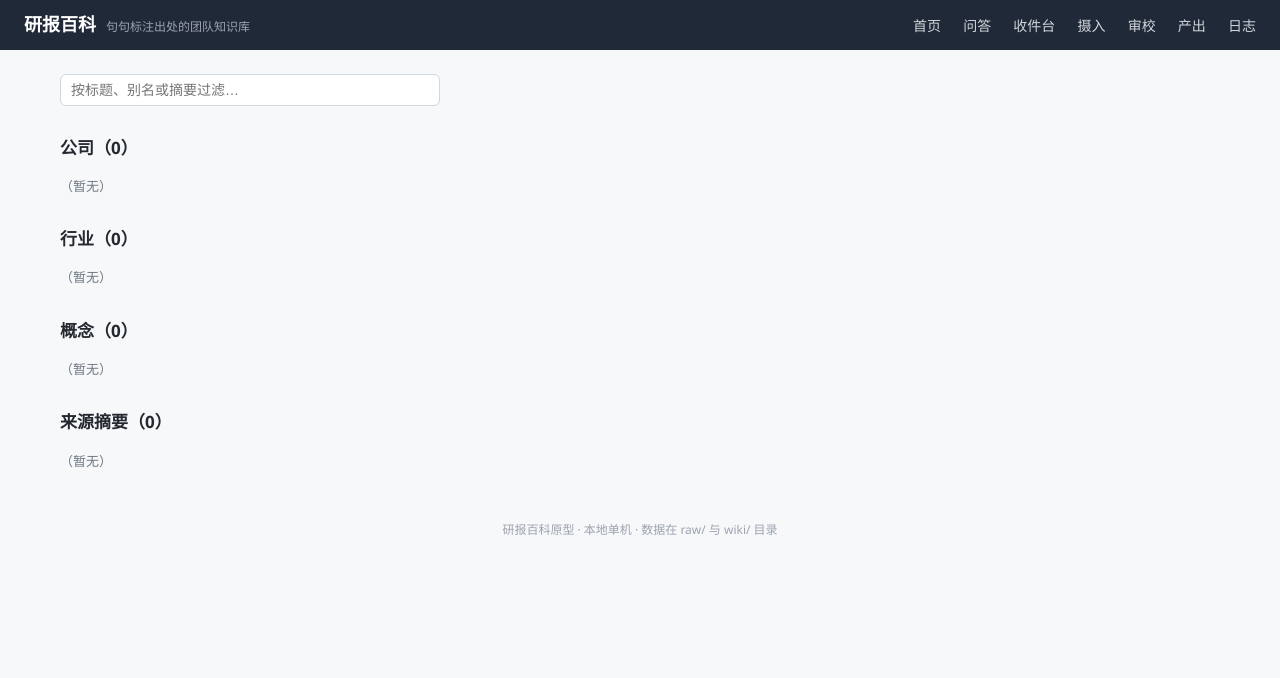
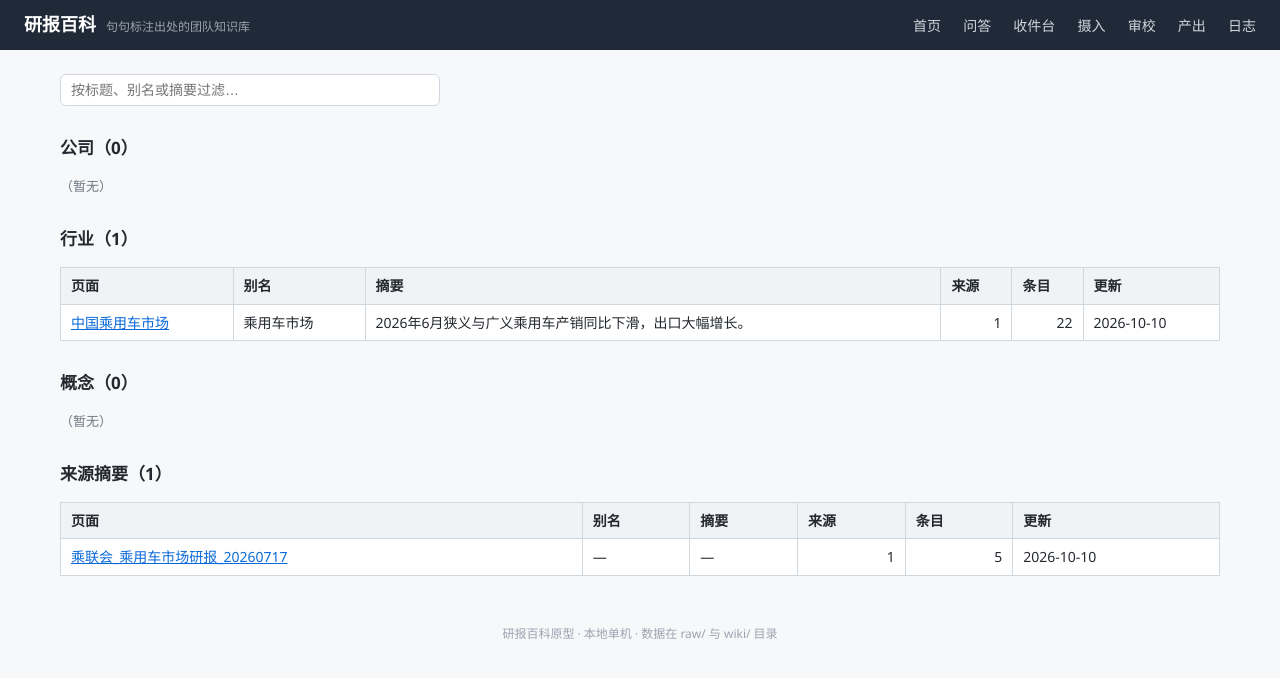
Before and after one commit to igtheshy-hub/Equity-Research-Encyclopedia, a Flask app: page / in a window 1280 px wide. Shown: the top 678 px of the page. Run offline with Flask 3, Linux system fonts and the light colour scheme.

Commit message:
修复摄入超时与重复提交，接入第一份真实研报
- llm.py/config.json：GLM 调用关闭深度思考（disable_thinking 可配），长输入编译不再顶爆 180 秒读超时
- 摄入互斥：进行中重复提交返回 409，页面禁用勾选，运行状态超 30 分钟按中断处理
- manifest 逐文件落盘，中途失败不丢已完成部分；manage.py ingest --file 支持相对路径
- 收件台/摄入页最近结果持久化到 data/ui_state.json（已 gitignore），离开页面不再丢状态
- 首份真实数据：乘联会乘用车月报入库，新建 industries/中国乘用车市场.md（22 条）

Co-Authored-By: Claude Code <noreply@anthropic.com>

```diff
--- a/config.json
+++ b/config.json
@@ -3,7 +3,8 @@
     "base_url": "https://open.bigmodel.cn/api/paas/v4/chat/completions",
     "model": "glm-4.6",
     "read_timeout_s": 180,
-    "max_retries": 3
+    "max_retries": 3,
+    "disable_thinking": true
   },
   "temperature": {
     "select": 0.0,
--- a/manage.py
+++ b/manage.py
@@ -75,7 +75,7 @@ def _iter_pdfs():
 def cmd_ingest(args):
     from src import pdf_extract
     if args.file:
-        targets = [Path(args.file)]
+        targets = [Path(args.file).resolve()]
     else:
         targets = list(_iter_pdfs())
     if not targets:
--- a/src/ingest.py
+++ b/src/ingest.py
@@ -350,6 +350,7 @@ def run_all(paths):
             continue
         if r:
             results.append(r)
+        save_manifest(manifest)  # 逐文件落盘，中途失败不丢已完成的部分
     save_manifest(manifest)
     wiki.rebuild_index_md(wiki.load_pages())
     if results:
--- a/src/llm.py
+++ b/src/llm.py
@@ -66,6 +66,9 @@ def _call(messages, task):
         "messages": messages,
         "temperature": config.CFG["temperature"].get(task, 0.2),
     }
+    # 本项目任务均为结构化提取/判定，关闭 GLM 深度思考以免长输入时思考耗时顶爆读超时
+    if config.CFG["llm"].get("disable_thinking", True):
+        payload["thinking"] = {"type": "disabled"}
     max_retries = config.CFG["llm"]["max_retries"]
     last = None
     for attempt in range(max_retries + 1):
--- a/src/web/app.py
+++ b/src/web/app.py
@@ -1,6 +1,9 @@
 import io
+import json
+import threading
 import uuid
 from contextlib import redirect_stdout
+from datetime import datetime
 from pathlib import Path
 from urllib.parse import quote
 
@@ -15,6 +18,25 @@ from ..classify import classify_one, sanitize, unique_target
 from ..ingest import iter_pdfs, load_manifest, run_all
 
 app = Flask(__name__)
+
+STATE_PATH = config.DATA_DIR / "ui_state.json"
+
+# 同一时刻只允许一个摄入在跑：防重复提交导致重复调用、重复写盘
+_ingest_lock = threading.Lock()
+
+
+def _load_state():
+    if STATE_PATH.exists():
+        try:
+            return json.loads(STATE_PATH.read_text(encoding="utf-8"))
+        except ValueError:
+            return {}
+    return {}
+
+
+def _save_state(state):
+    config.DATA_DIR.mkdir(parents=True, exist_ok=True)
+    STATE_PATH.write_text(json.dumps(state, ensure_ascii=False, indent=1), encoding="utf-8")
 
 TYPE_LABELS = {"company": "公司", "industry": "行业", "concept": "概念", "source": "来源摘要"}
 _LAST_ASK = {}
@@ -132,7 +154,10 @@ def memo_save():
 
 @app.route("/upload")
 def upload_page():
-    return render_template("upload.html")
+    state = _load_state()
+    last_upload = state.get("last_upload")
+    inbox = sorted(p.name for p in config.INBOX_DIR.glob("*.pdf"))
+    return render_template("upload.html", last_upload=last_upload, inbox=inbox)
 
 
 @app.route("/upload/do", methods=["POST"])
@@ -155,6 +180,9 @@ def upload_do():
         except Exception as e:
             r = {"ok": False, "file": dest.name, "error": str(e)}
         results.append(r)
+    state = _load_state()
+    state["last_upload"] = {"time": datetime.now().strftime("%Y-%m-%d %H:%M"), "results": results}
+    _save_state(state)
     return jsonify({"results": results})
 
 
@@ -172,7 +200,16 @@ def ingest_page():
             "entries": info and info.get("entries_count"),
         })
     inbox = sorted(p.name for p in config.INBOX_DIR.glob("*.pdf"))
-    return render_template("ingest.html", rows=rows, inbox=inbox)
+    last_ingest = _load_state().get("last_ingest")
+    if last_ingest and last_ingest.get("status") == "running":
+        try:
+            started = datetime.fromisoformat(last_ingest["started_at"])
+            if (datetime.now() - started).total_seconds() > 1800:
+                last_ingest = dict(last_ingest, status="abandoned",
+                                   note="状态超过 30 分钟未更新，按中断处理；未入库的文件可重新摄入")
+        except (KeyError, ValueError):
+            last_ingest = dict(last_ingest, status="abandoned", note="状态时间戳异常，按中断处理")
+    return render_template("ingest.html", rows=rows, inbox=inbox, last_ingest=last_ingest)
 
 
 @app.route("/ingest/do", methods=["POST"])
@@ -187,10 +224,24 @@ def ingest_do():
         targets = [valid[rel] for rel in (data.get("paths") or []) if rel in valid]
     if not targets:
         return jsonify({"results": [], "log": "没有选中可摄入的文件", "problems": []})
+    if not _ingest_lock.acquire(blocking=False):
+        return jsonify({"error": "已有摄入正在进行中，请等它完成（摄入页会自动刷新显示进度）后再操作。"}), 409
+    state = _load_state()
+    state["last_ingest"] = {"status": "running", "started": datetime.now().strftime("%H:%M"),
+                            "started_at": datetime.now().isoformat(timespec="seconds"),
+                            "targets": [p.name for p in targets]}
+    _save_state(state)
     buf = io.StringIO()
-    with redirect_stdout(buf):
-        results = run_all(targets)
-        problems = validate.validate_all()
+    try:
+        with redirect_stdout(buf):
+            results = run_all(targets)
+            problems = validate.validate_all()
+    finally:
+        state = _load_state()
+        state["last_ingest"] = {"status": "done", "time": datetime.now().strftime("%Y-%m-%d %H:%M"),
+                                "count": len(results)}
+        _save_state(state)
+        _ingest_lock.release()
     return jsonify({"results": results, "log": buf.getvalue(), "problems": problems})
 
 
--- a/src/web/static/app.js
+++ b/src/web/static/app.js
@@ -108,8 +108,13 @@ if (ingestForm) {
       headers: { "Content-Type": "application/json" },
       body: JSON.stringify({ paths }),
     })
-      .then((r) => r.json())
-      .then((d) => {
+      .then((r) => r.json().then((d) => ({ status: r.status, body: d })))
+      .then(({ status, body: d }) => {
+        if (status !== 200) {
+          btn.disabled = false;
+          hint.textContent = d.error || ("摄入请求失败（HTTP " + status + "）");
+          return;
+        }
         btn.disabled = false;
         hint.textContent = "";
         log.textContent = d.log + (d.problems && d.problems.length
@@ -122,7 +127,12 @@ if (ingestForm) {
   });
 }
 
-/* 6. 审校执行 */
+/* 6. 摄入进行中：自动刷新页面直到状态变化 */
+if (document.getElementById("ingest-running")) {
+  setTimeout(() => location.reload(), 15000);
+}
+
+/* 7. 审校执行 */
 const auditBtn = document.getElementById("audit-btn");
 if (auditBtn) {
   auditBtn.addEventListener("click", () => {
--- /dev/null
+++ b/wiki/industries/中国乘用车市场.md
@@ -0,0 +1,41 @@
+---
+title: 中国乘用车市场
+type: industry
+sources:
+- raw/reports/汽车/乘联会_乘用车市场研报_20260717.pdf
+updated: '2026-10-10'
+history:
+- 2026-10-10 新建页面，摄入 乘联会_乘用车市场研报_20260717.pdf（22 条）
+aliases:
+- 乘用车市场
+summary: 2026年6月狭义与广义乘用车产销同比下滑，出口大幅增长。
+---
+# 中国乘用车市场
+
+## 行业格局
+
+- 2026年6月狭义乘用车产量2,336,703辆、批发2,356,967辆、出口875,462辆、零售1,601,924辆[[乘联会_乘用车市场研报_20260717.pdf#p3]]
+- 2026年6月狭义乘用车产量同比-2.7%、批发同比-5.7%、出口同比82.0%、零售同比-23.2%[[乘联会_乘用车市场研报_20260717.pdf#p3]]
+- 2026年6月狭义乘用车零售中，轿车621,806辆同比-34.3%，MPV 73,963辆同比-23.4%，SUV 906,155辆同比-13.1%[[乘联会_乘用车市场研报_20260717.pdf#p3]]
+- 2026年1-6月狭义乘用车累计产量12,479,115辆、批发12,545,340辆、出口4,250,746辆、零售8,700,765辆[[乘联会_乘用车市场研报_20260717.pdf#p4]]
+- 2026年1-6月狭义乘用车累计产量同比-5.7%、批发同比-5.7%、出口同比70.9%、零售同比-20.2%[[乘联会_乘用车市场研报_20260717.pdf#p4]]
+- 2026年1-6月狭义乘用车累计零售中，轿车3,509,674辆同比-30.1%，MPV 417,344辆同比-17.9%，SUV 4,773,747辆同比-11.2%[[乘联会_乘用车市场研报_20260717.pdf#p4]]
+- 2026年6月广义乘用车产量2,358,364辆、批发2,377,427辆、出口880,350辆、零售1,617,691辆[[乘联会_乘用车市场研报_20260717.pdf#p5]]
+- 2026年6月广义乘用车产量同比-2.7%、批发同比-6.0%、出口同比81.9%、零售同比-23.4%[[乘联会_乘用车市场研报_20260717.pdf#p5]]
+- 2026年1-6月广义乘用车累计产量12,581,030辆、批发12,660,875辆、出口4,282,836辆、零售8,795,765辆[[乘联会_乘用车市场研报_20260717.pdf#p6]]
+- 2026年1-6月广义乘用车累计产量同比-6.2%、批发同比-6.2%、出口同比70.5%、零售同比-20.4%[[乘联会_乘用车市场研报_20260717.pdf#p6]]
+- 2026年6月狭义乘用车零售车型份额中，SUV占56.6%，轿车占38.8%，MPV占4.6%[[乘联会_乘用车市场研报_20260717.pdf#p7]]
+- 2026年1-6月狭义乘用车累计零售车型份额中，SUV占54.9%，轿车占40.3%，MPV占4.8%[[乘联会_乘用车市场研报_20260717.pdf#p7]]
+- 2026年6月狭义乘用车零售国别份额中，中国占68.7%，日系占11.0%，德系占10.5%，美系占7.9%[[乘联会_乘用车市场研报_20260717.pdf#p10]]
+- 2026年1-6月狭义乘用车累计零售国别份额中，中国占64.7%，日系占12.3%，德系占13.9%，美系占11.0%[[乘联会_乘用车市场研报_20260717.pdf#p10]]
+- 2026年6月狭义乘用车零售品牌大类份额中，自主占68.6%，主流合资占21.3%，豪华占10.2%[[乘联会_乘用车市场研报_20260717.pdf#p13]]
+- 2026年1-6月狭义乘用车累计零售品牌大类份额中，自主占64.6%，主流合资占24.3%，豪华占11.1%[[乘联会_乘用车市场研报_20260717.pdf#p13]]
+- 2026年6月狭义乘用车零售价格段份额中，10-20万占41.9%，<10万占27.6%，20-30万占19.4%，30-40万占7.2%，≥40万占3.9%[[乘联会_乘用车市场研报_20260717.pdf#p16]]
+- 2026年1-6月狭义乘用车累计零售价格段份额中，10-20万占42.2%，<10万占27.3%，20-30万占18.6%，30-40万占8.4%，≥40万占3.5%[[乘联会_乘用车市场研报_20260717.pdf#p16]]
+
+## 其他
+
+- 狭义乘用车包含轿车、MPV、SUV，广义乘用车包含轿车、MPV、SUV、微客[[乘联会_乘用车市场研报_20260717.pdf#p2]]
+- NEV等于BEV(含FCV)、PHEV与EREV之和[[乘联会_乘用车市场研报_20260717.pdf#p2]]
+- 豪华品牌指奔驰、宝马、奥迪、凯迪拉克、捷豹、路虎、沃尔沃、英菲尼迪、讴歌、特斯拉、仰望、尊界[[乘联会_乘用车市场研报_20260717.pdf#p2]]
+- 价格定位以起步市场指导价划分，分为<10万、10-20万、20-30万、30-40万、≥40万五档[[乘联会_乘用车市场研报_20260717.pdf#p2]]
--- /dev/null
+++ b/wiki/sources/乘联会_乘用车市场研报_20260717.md
@@ -0,0 +1,19 @@
+---
+title: 乘联会_乘用车市场研报_20260717
+type: source
+sources:
+- raw/reports/汽车/乘联会_乘用车市场研报_20260717.pdf
+updated: '2026-10-10'
+---
+# 乘联会_乘用车市场研报_20260717
+
+## 材料信息
+
+- 文件：乘联会_乘用车市场研报_20260717.pdf
+- 类型：report
+- 报告日期：2026-07-17
+- 知识条目：22 条
+
+## 贡献
+
+- 贡献主题页：[[中国乘用车市场]]
```
Also changed, not shown: src/web/templates/ingest.html (+9 -2 lines), src/web/templates/upload.html (+22 -0 lines), wiki/index.md (+8 -4 lines), wiki/log.md (+1 -0 lines), data/manifest.json, 2 other files.
